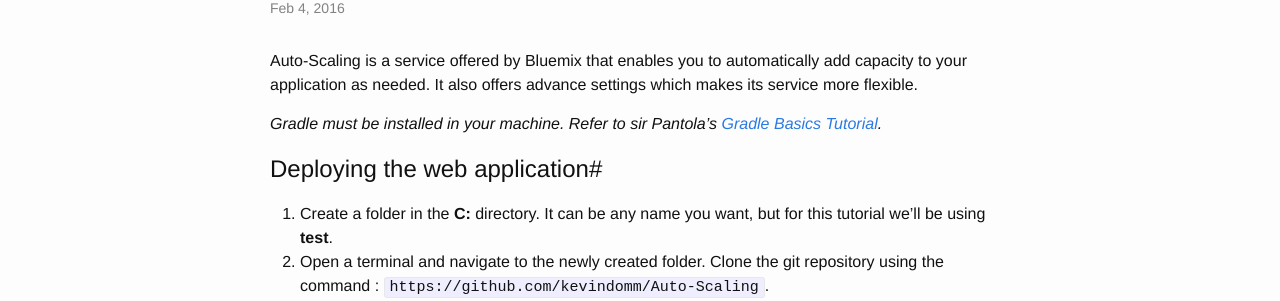
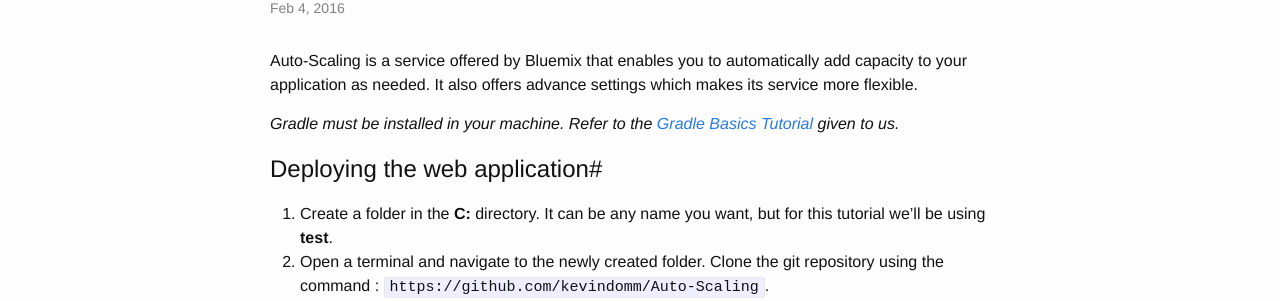
Before and after one commit to kevindomm/kevindomm.github.io, a Jekyll site: the page built from _posts/2016-02-04-auto-scaling.markdown, in a window 1280 px wide and 900 px high. Shown: the part 151-452 px from the top of the window. Built offline with Jekyll 4.4.1, drawn with Linux system fonts in a browser that asks for light colours; Markdown is read by kramdown in place of the engine named in the settings.

Commit message:
edited line 9

```diff
--- a/_posts/2016-02-04-auto-scaling.markdown
+++ b/_posts/2016-02-04-auto-scaling.markdown
@@ -6,7 +6,7 @@ categories: tutorials
 ---
 Auto-Scaling is a service offered by Bluemix that enables you to automatically add capacity to your application as needed. It also offers advance settings which makes its service more flexible.
 
-<i>Gradle must be installed in your machine. Refer to sir Pantola's [Gradle Basics Tutorial][grdl-tut].</i>
+<i>Gradle must be installed in your machine. Refer to the [Gradle Basics Tutorial][grdl-tut] given to us.</i>
 
 
 #Deploying the web application#
```
